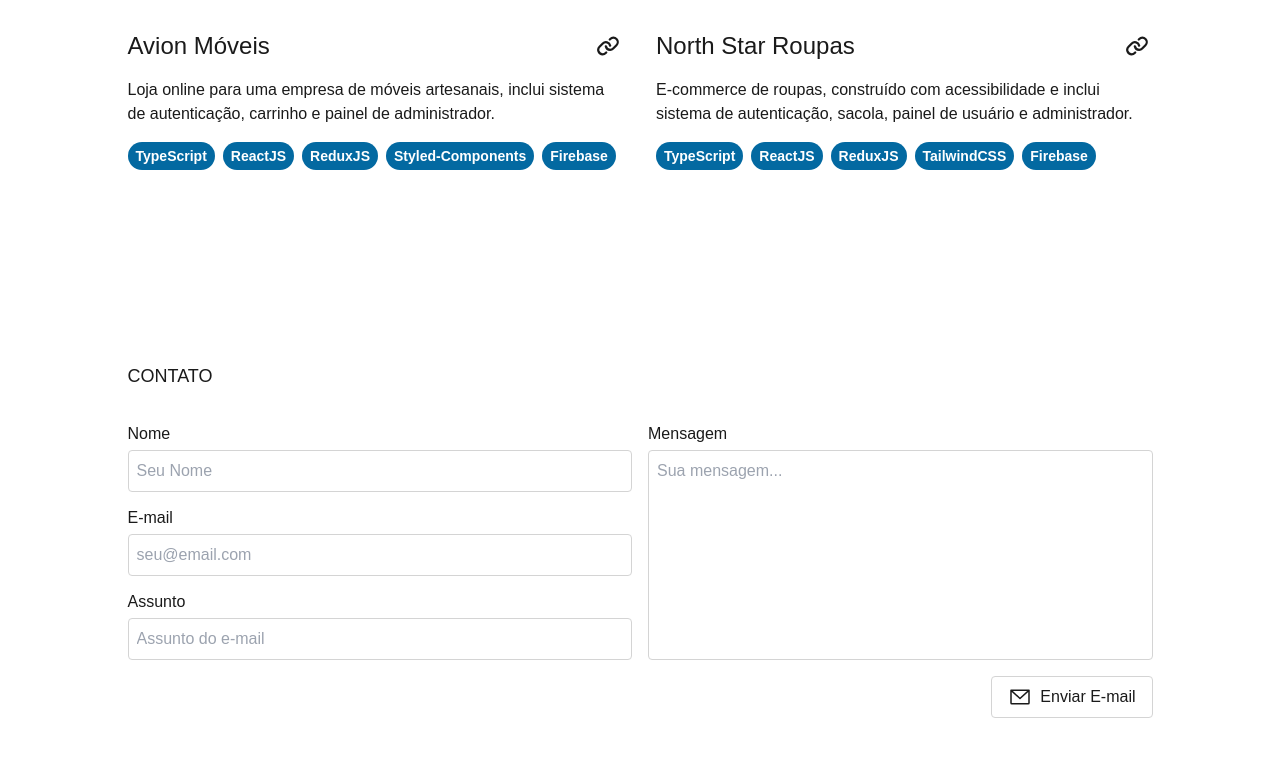
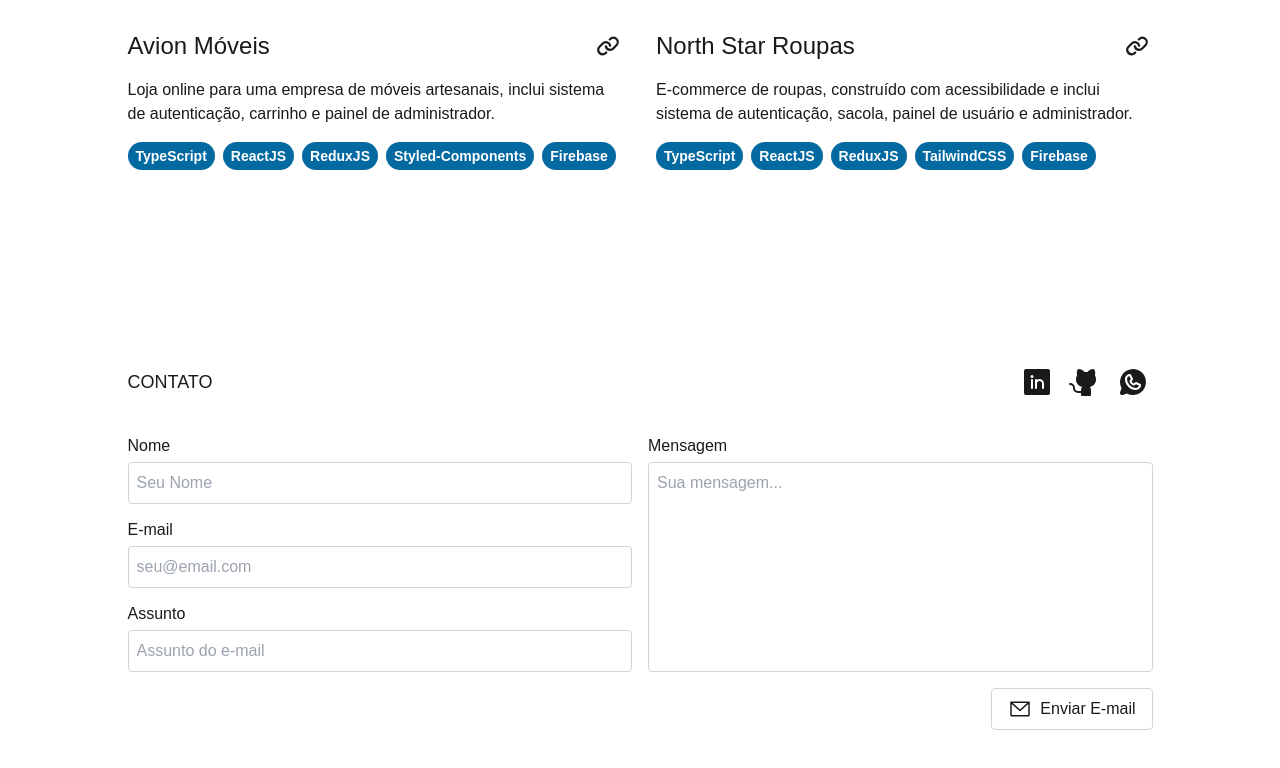
Before and after one commit to jvspepe/portfolio, a React (Vite) app: page / in a window 1280 px wide. Shown: the part 1565-2333 px from the top of the page. Built offline with nearby package versions, Linux system fonts and the light colour scheme; some icons are missing.

Commit message:
Add Form and Social links.

```diff
--- a/src/components/Contact.tsx
+++ b/src/components/Contact.tsx
@@ -1,12 +1,52 @@
-import { EnvelopeSimple } from "@phosphor-icons/react";
+import {
+  EnvelopeSimple,
+  GithubLogo,
+  LinkedinLogo,
+  WhatsappLogo,
+} from "@phosphor-icons/react";
 import TextareaAutosize from "react-textarea-autosize";
 import Button from "./Button";
 import Input from "./Input";
+import IconButton from "./IconButton";
 
 function Contact() {
   return (
     <section className="container mx-auto flex flex-col gap-8 px-6 py-12 sm:px-0 md:py-24">
-      <h4 className="text-lg uppercase">Contato</h4>
+      <div className="flex items-center justify-between">
+        <h4 className="text-lg uppercase">Contato</h4>
+        <div className="flex items-center gap-2">
+          <IconButton
+            component="a"
+            href="https://www.linkedin.com/in/jvspepe/"
+            target="_blank"
+            rel="noreferrer noopener"
+            title="LinkedIn"
+            aria-label="LinkedIn"
+          >
+            <LinkedinLogo size={32} weight="fill" />
+          </IconButton>
+          <IconButton
+            component="a"
+            href="https://github.com/jvspepe"
+            target="_blank"
+            rel="noreferrer noopener"
+            title="Github"
+            aria-label="Github"
+          >
+            <GithubLogo size={32} weight="fill" />
+          </IconButton>
+          <IconButton
+            component="a"
+            href="https://api.whatsapp.com/send?phone=5541992295501"
+            target="_blank"
+            rel="noreferrer noopener"
+            title="Whatsapp"
+            aria-label="Whatsapp"
+          >
+            <WhatsappLogo size={32} weight="fill" />
+          </IconButton>
+        </div>
+      </div>
       <form
         onSubmit={(event) => event.preventDefault()}
         className="flex grow flex-col gap-4"
```
